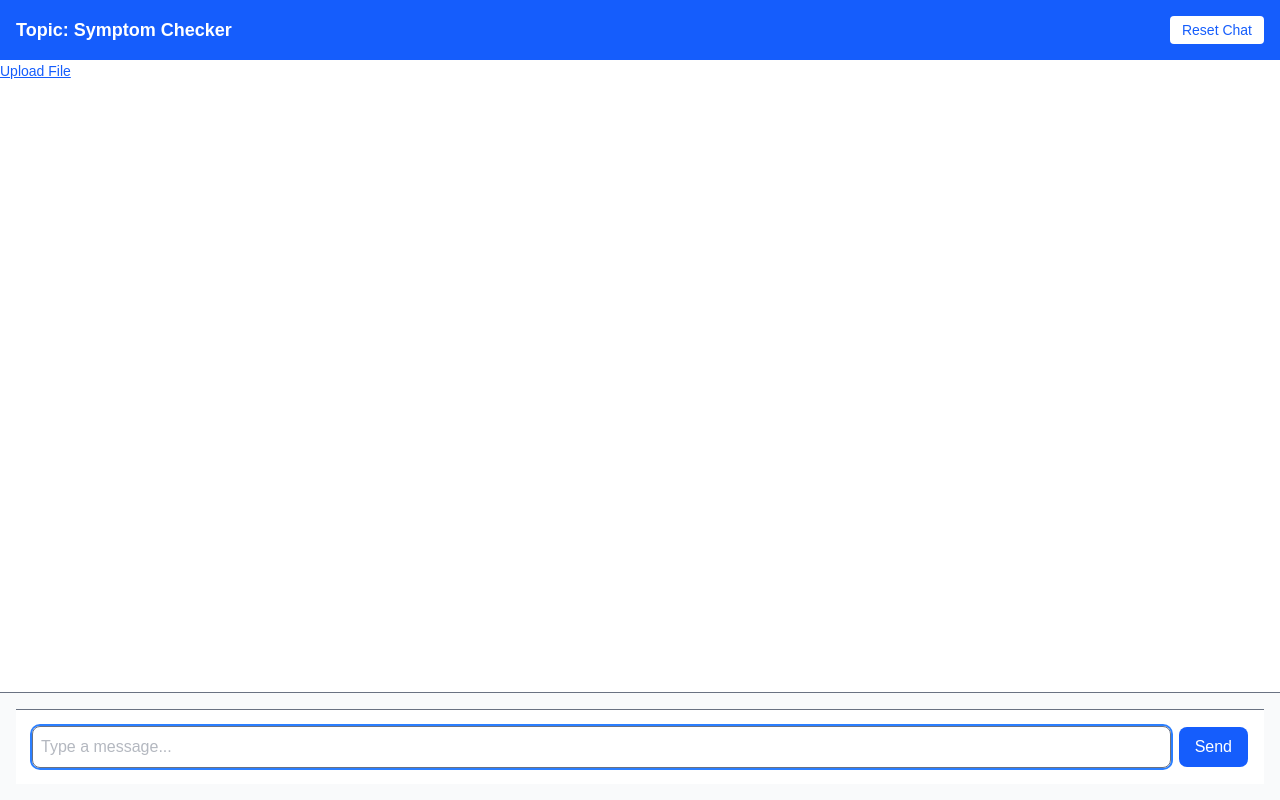
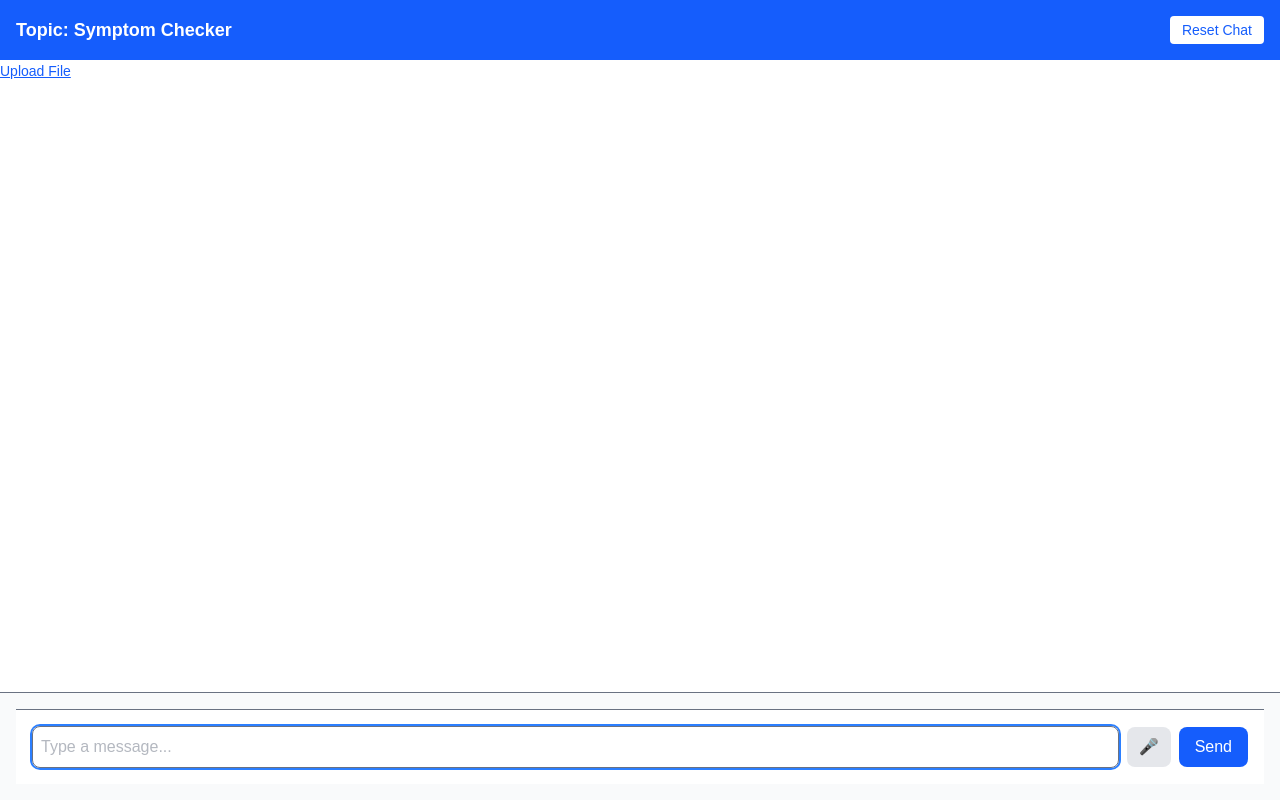
Before and after one commit to timothychengg/AI-Chat-Interface, a Next.js app: page / in a window 1280 px wide. Both pictures are taken after a click on the button "Symptom Checker". Built offline with nearby package versions, Linux system fonts and the light colour scheme.

Commit message:
Integrate voice input button into chat input bar

```diff
--- a/components/MessageInput.js
+++ b/components/MessageInput.js
@@ -9,11 +9,12 @@ export default function MessageInput({
   const [input, setInput] = useState('');
   const inputRef = useRef(null);
 
-
+  // Auto-focus on mount
   useEffect(() => {
     inputRef.current?.focus();
   }, []);
 
+  // Global key typing
   useEffect(() => {
     const handleGlobalKeyPress = (e) => {
       if (
@@ -25,7 +26,6 @@ export default function MessageInput({
         return;
 
       inputRef.current?.focus();
-
       const char = e.key.length === 1 ? e.key : '';
       if (char) {
         setInput((prev) => prev + char);
@@ -36,6 +36,7 @@ export default function MessageInput({
     return () => window.removeEventListener('keydown', handleGlobalKeyPress);
   }, []);
 
+  // Handle send
   const handleSend = () => {
     const trimmed = input.trim();
     if (!trimmed || loading) return;
@@ -60,6 +61,32 @@ export default function MessageInput({
     }
   };
 
+  // Voice input
+  const handleVoiceInput = () => {
+    const SpeechRecognition =
+      window.SpeechRecognition || window.webkitSpeechRecognition;
+    if (!SpeechRecognition) {
+      alert('Voice recognition is not supported in this browser.');
+      return;
+    }
+
+    const recognition = new SpeechRecognition();
+    recognition.lang = 'en-US';
+    recognition.interimResults = false;
+    recognition.maxAlternatives = 1;
+
+    recognition.start();
+
+    recognition.onresult = (event) => {
+      const transcript = event.results[0][0].transcript;
+      setInput((prev) => (prev ? `${prev} ${transcript}` : transcript));
+    };
+
+    recognition.onerror = (event) => {
+      console.error('Speech recognition error:', event.error);
+    };
+  };
+
   return (
     <div className='border-t p-4 bg-white flex items-center gap-2'>
       <textarea
@@ -73,6 +100,15 @@ export default function MessageInput({
         disabled={loading}
       />
       <button
+        onClick={handleVoiceInput}
+        className='bg-gray-200 text-gray-700 px-3 py-2 rounded-lg hover:bg-gray-300 transition-all disabled:opacity-50'
+        type='button'
+        disabled={loading}
+        title='Start voice input'
+      >
+        🎤
+      </button>
+      <button
         onClick={handleSend}
         className='bg-blue-600 text-white px-4 py-2 rounded-lg hover:bg-blue-700 transition-all disabled:opacity-50'
         disabled={loading}
```
